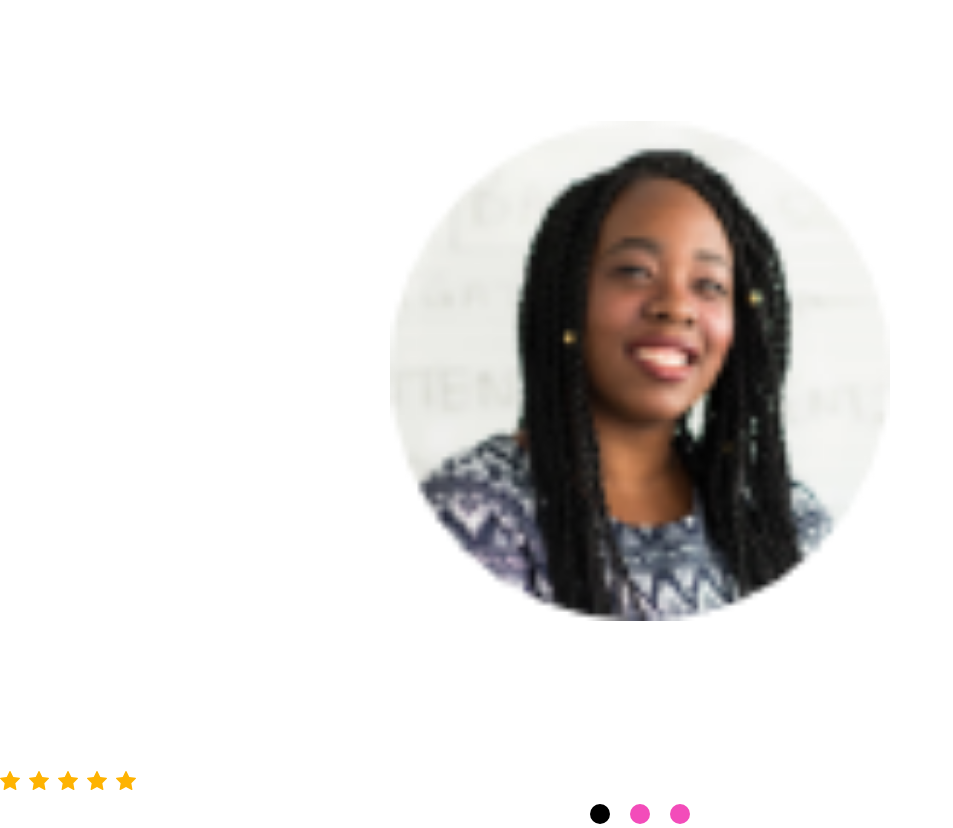
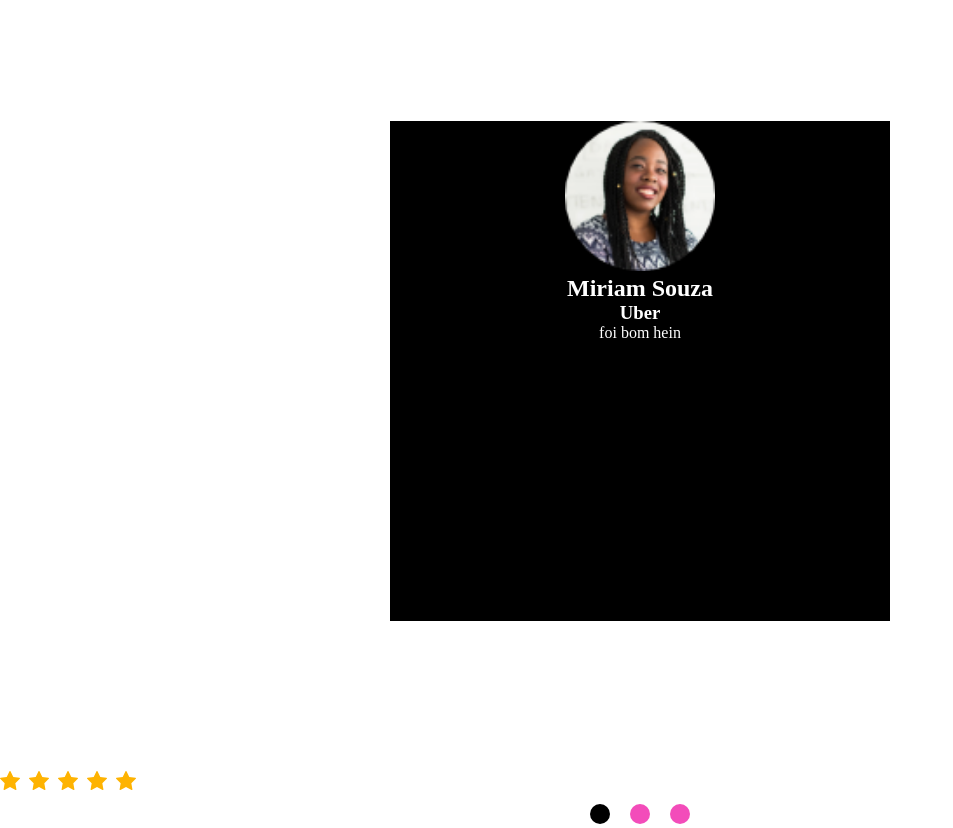
Before and after one commit to lunewaii/dankicode, a website: page projeto_final/index.html in a window 1280 px wide. Shown: the part 2380-3208 px from the top of the page, without its empty margins (0-953 px from the left). Drawn offline with nearby package versions, Linux system fonts and the light colour scheme.

Commit message:
acerto da div, ver o transition

```diff
--- a/projeto_final/style.css
+++ b/projeto_final/style.css
@@ -276,16 +276,17 @@ section.depoiments {
     margin: 0 auto;
     height: 500px;
     width: 500px;
+    align-items: center;
+    text-align: center;
+    background-color: #000;
 }
 
 .box img{
-    /* position: absolute; */
     left: 0;
     top: 0;
-    width: 100%;
-    height: 100%;
-    /* opacity: 0; */
-    transition: 1s;
+    width: 30%;
+    height: 30%;
+    /* transition: 3s; - ver por que nao funciona */
 }
 
 .bullets{
```
